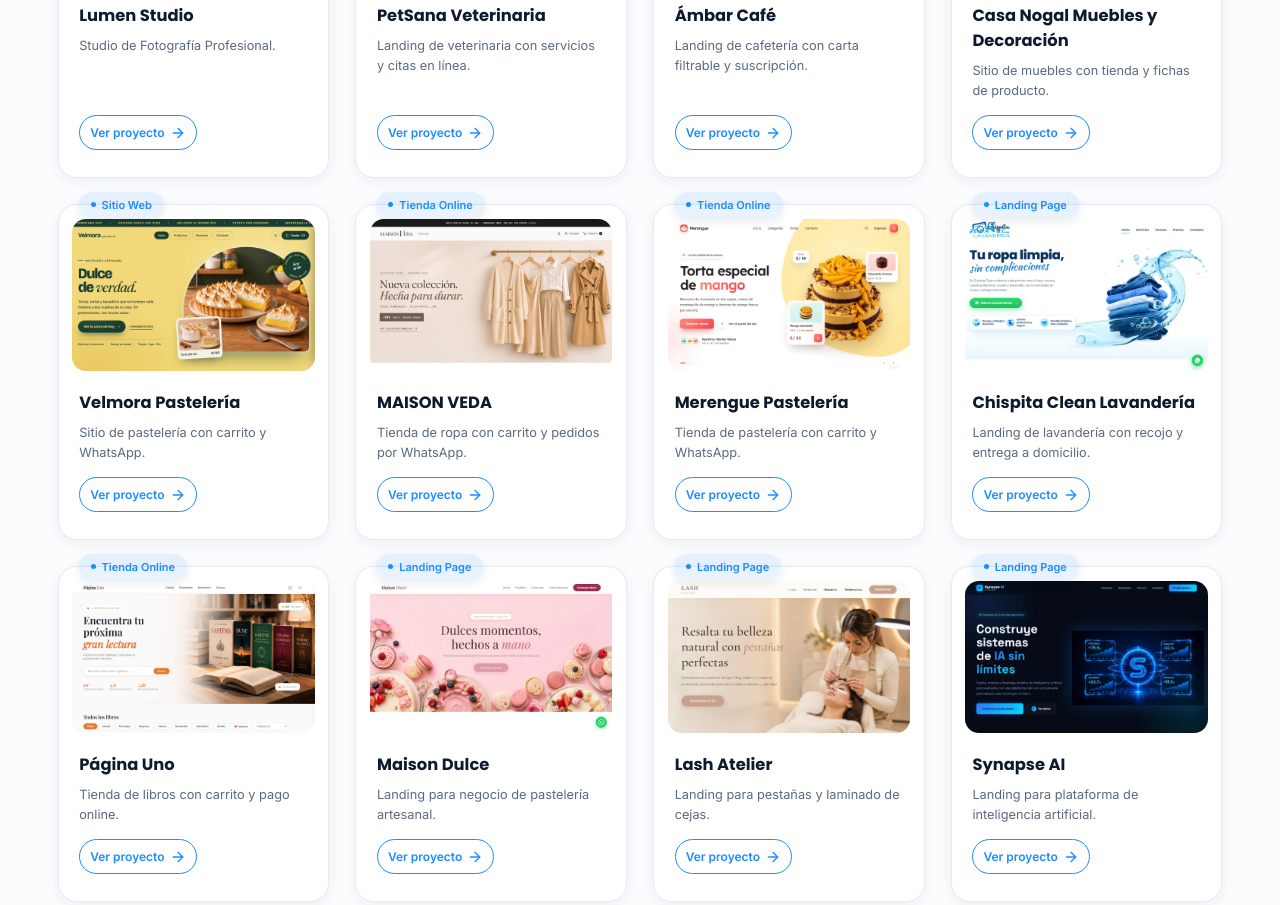
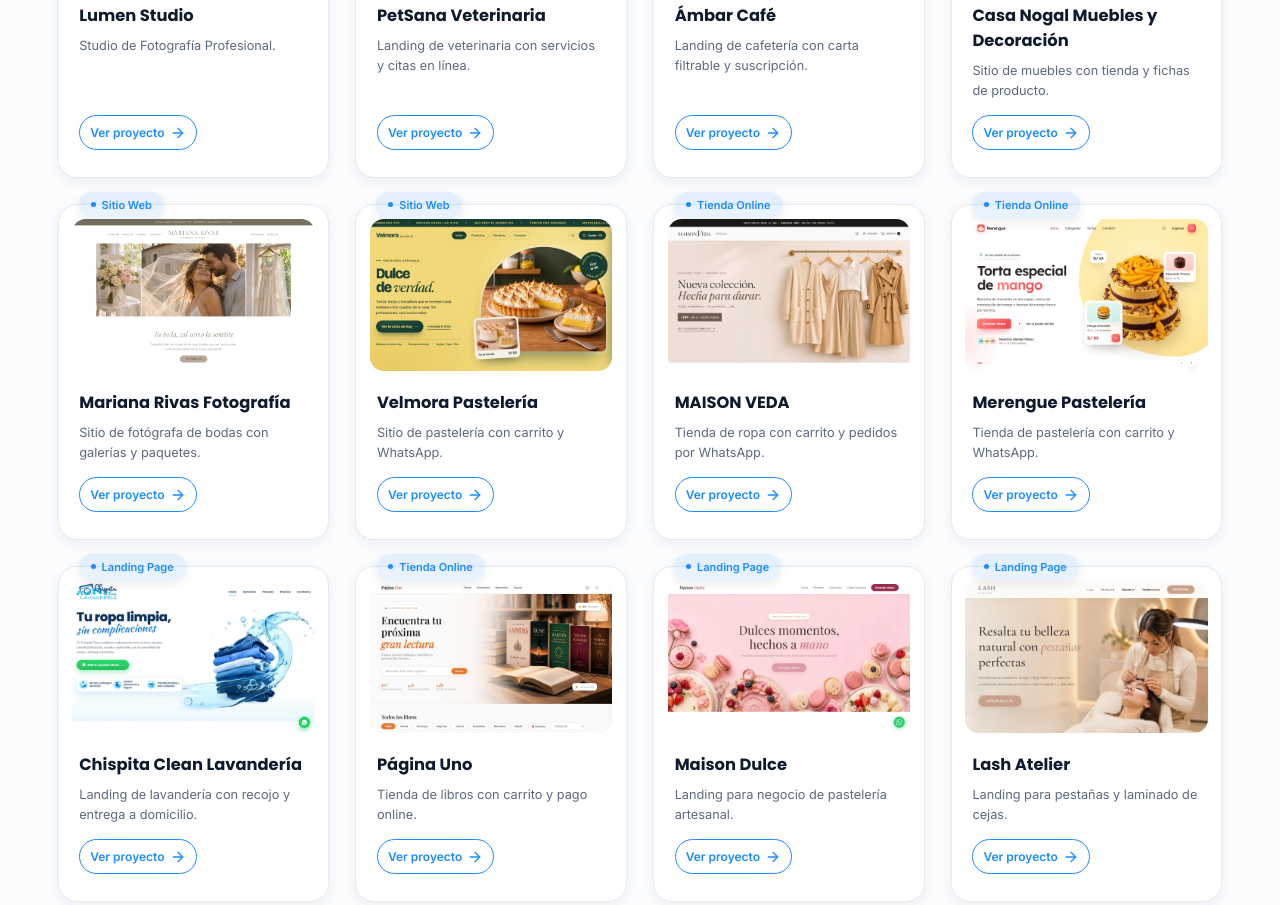
Before and after one commit to moravistudio/Web, a plain HTML site: page portafolio.html in a window 1280 px wide. Shown: the part 963-1868 px from the top of the page. Drawn offline with Linux system fonts and the light colour scheme.

Commit message:
Agrega Mariana Rivas Fotografía al portafolio (Sitio Web, después de Casa Nogal)
Tarjeta con captura 1600x1000, textos ES/EN de 2 líneas y versión de i18n.js a v=22.

Co-Authored-By: Claude Sonnet 5.5 <noreply@anthropic.com>

```diff
--- a/index.html
+++ b/index.html
@@ -525,7 +525,7 @@
     </div>
   </dialog>
 
-  <script src="js/i18n.js?v=21" defer></script>
+  <script src="js/i18n.js?v=22" defer></script>
   <script src="js/intro-fluido.js?v=1" defer></script>
   <script src="js/intro.js?v=5" defer></script>
   <script src="js/portada-escena.js?v=1" defer></script>
--- a/js/i18n.js
+++ b/js/i18n.js
@@ -107,6 +107,8 @@
           velluto: 'Landing de repostería fina con pedidos por WhatsApp.',
           ambarcafe: 'Landing de cafetería con carta filtrable y suscripción.',
           casanogal: 'Sitio de muebles con tienda y fichas de producto.',
+
+          marianarivas: 'Sitio de fotógrafa de bodas con galerías y paquetes.',
           velmora: 'Sitio de pastelería con carrito y WhatsApp.',
           selene: 'Landing para hotel boutique y spa, con suites y reservas.'
         }
@@ -311,6 +313,8 @@
           velluto: 'Fine patisserie landing with WhatsApp orders.',
           ambarcafe: 'Coffee shop landing with a filterable menu and signup.',
           casanogal: 'Furniture site with a shop and product pages.',
+
+          marianarivas: 'Wedding photographer site with galleries and packages.',
           velmora: 'Bakery site with cart and WhatsApp ordering.',
           selene: 'Boutique hotel and spa landing with booking.'
         }
--- a/portafolio.html
+++ b/portafolio.html
@@ -220,6 +220,23 @@
         <article class="projects__card" data-category="sitio-web">
           <span class="projects__badge"><span class="projects__badge-dot"></span><span data-i18n="projects.badge.sitio">Sitio Web</span></span>
           <div class="projects__media">
+            <img loading="lazy" src="assets/img/mariana-rivas-hero.webp" alt="Captura del sitio web de Mariana Rivas Fotografía de bodas" class="projects__media-img">
+          </div>
+          <div class="projects__body">
+            <h3 class="projects__card-title">Mariana Rivas Fotografía</h3>
+            <div class="projects__card-row">
+              <p class="projects__card-text" data-i18n="portafolio.card.marianarivas">Sitio de fotógrafa de bodas con galerías y paquetes.</p>
+              <a href="https://moravistudio.github.io/Mariana-Rivas/" class="projects__link" target="_blank" rel="noopener noreferrer">
+                <span data-i18n="projects.verProyecto">Ver proyecto</span>
+                <svg width="16" height="16" viewBox="0 0 24 24" fill="none" stroke="currentColor" stroke-width="2" stroke-linecap="round" stroke-linejoin="round"><line x1="5" y1="12" x2="19" y2="12"></line><polyline points="12 5 19 12 12 19"></polyline></svg>
+              </a>
+            </div>
+          </div>
+        </article>
+
+        <article class="projects__card" data-category="sitio-web">
+          <span class="projects__badge"><span class="projects__badge-dot"></span><span data-i18n="projects.badge.sitio">Sitio Web</span></span>
+          <div class="projects__media">
             <img loading="lazy" src="assets/img/velmora-hero.webp"alt="Captura del sitio web de Velmora Pastelería" class="projects__media-img">
           </div>
           <div class="projects__body">
@@ -419,7 +436,7 @@
     </div>
   </footer>
 
-  <script src="js/i18n.js?v=21" defer></script>
+  <script src="js/i18n.js?v=22" defer></script>
   <script src="js/portafolio.js" defer></script>
   <script src="js/menu-mobile.js" defer></script>
   <script src="js/menu-servicios.js" defer></script>
```
Also changed, not shown: assets/img/mariana-rivas-hero.webp (added).
